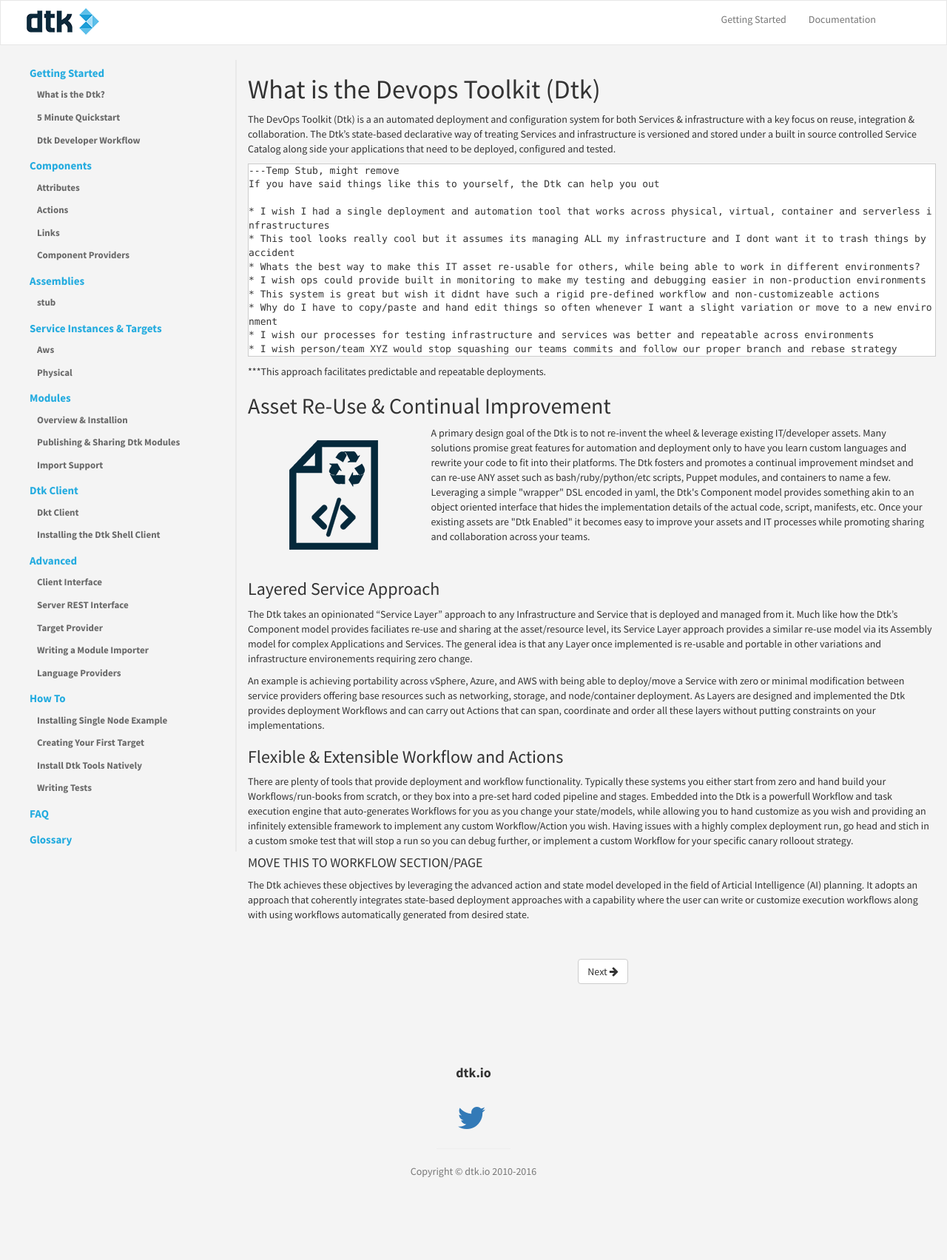
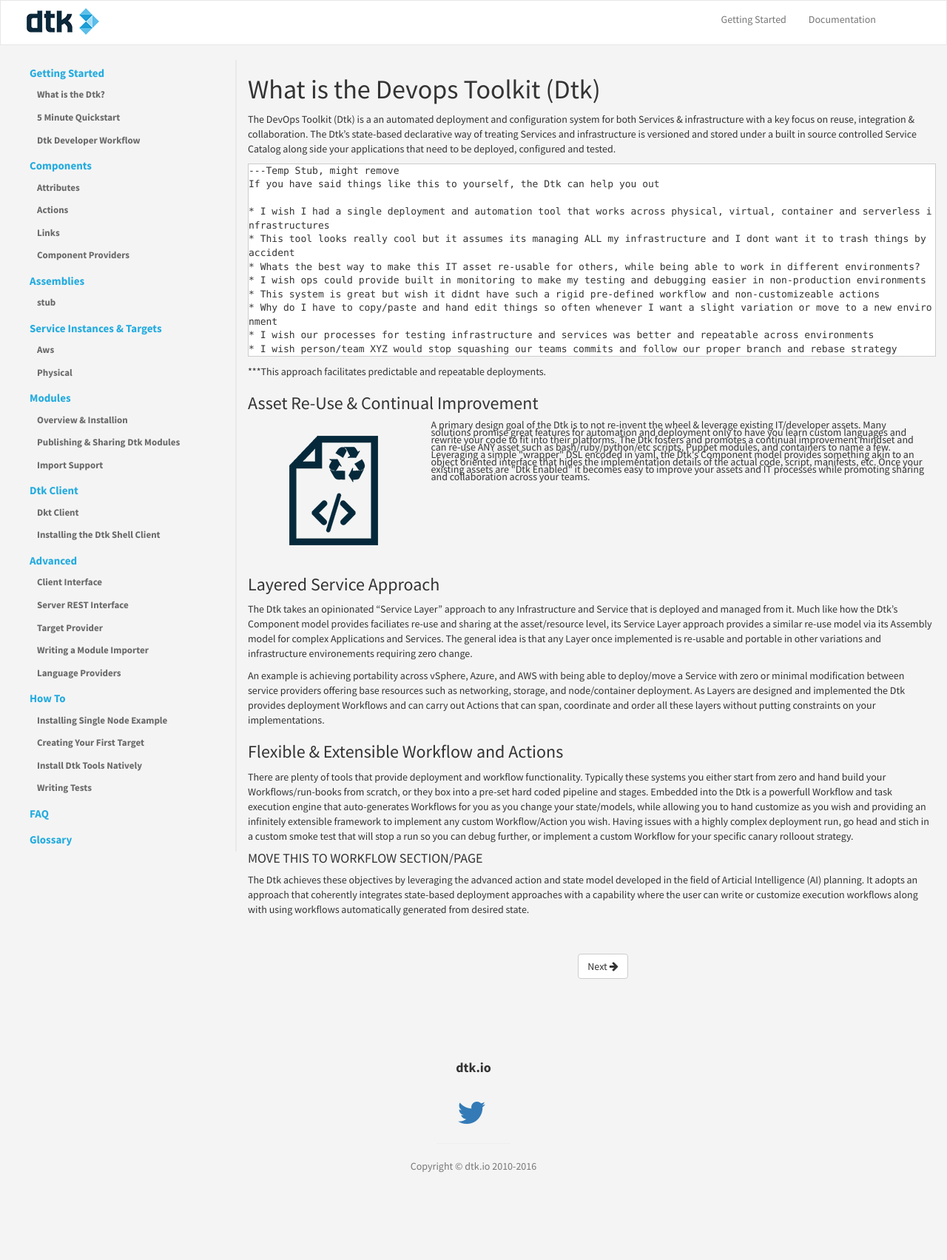
Before and after one commit to dtk/dtk-docs-v1, a Jekyll site: the page built from _getting-started/what-is-the-dtk.md, in a window 1280 px wide. Shown: the whole page at 74% size. Built offline with Jekyll 4.4.1, drawn with Linux system fonts in a browser that asks for light colours.

Commit message:
checkpoint commit before adding new assets

```diff
--- a/_getting-started/what-is-the-dtk.md
+++ b/_getting-started/what-is-the-dtk.md
@@ -22,14 +22,14 @@ The DevOps Toolkit (Dtk) is a an automated deployment and configuration system f
 
 ***This approach facilitates predictable and repeatable deployments.
 
-## Asset Re-Use & Continual Improvement
+### Asset Re-Use & Continual Improvement
 
 <div class="container" style="width:100%">
-    <div class="row">
-        <div class="col-md-3" style="text-align: center;">
+    <div class="row" style="">
+        <div class="col-md-3" style="text-align: center; vertical-align: middle;">
             <img src="{{ site.url }}/assets/img/reuse-asset-icon-01.png" style="margin: 20px auto;"/>
         </div>
-        <div class="col-md-9" style="vertical-align: middle;">
+        <div class="col-md-9" style="vertical-align: middle; line-height: 10px;">
             A primary design goal of the Dtk is to not re-invent the wheel & leverage existing IT/developer assets.  Many solutions promise great features for automation and deployment only to have you learn custom languages and rewrite your code to fit into their platforms.  The Dtk fosters and promotes a continual improvement mindset and can re-use ANY asset such as bash/ruby/python/etc scripts, Puppet modules, and containers to name a few.  Leveraging a simple "wrapper" DSL encoded in yaml, the Dtk's Component model provides something akin to an object oriented interface that hides the implementation details of the actual code, script, manifests, etc.  Once your existing assets are "Dtk Enabled" it becomes easy to improve your assets and IT processes while promoting sharing and collaboration across your teams.
         </div>
     </div>
```
Also changed, not shown: Gemfile.lock.
